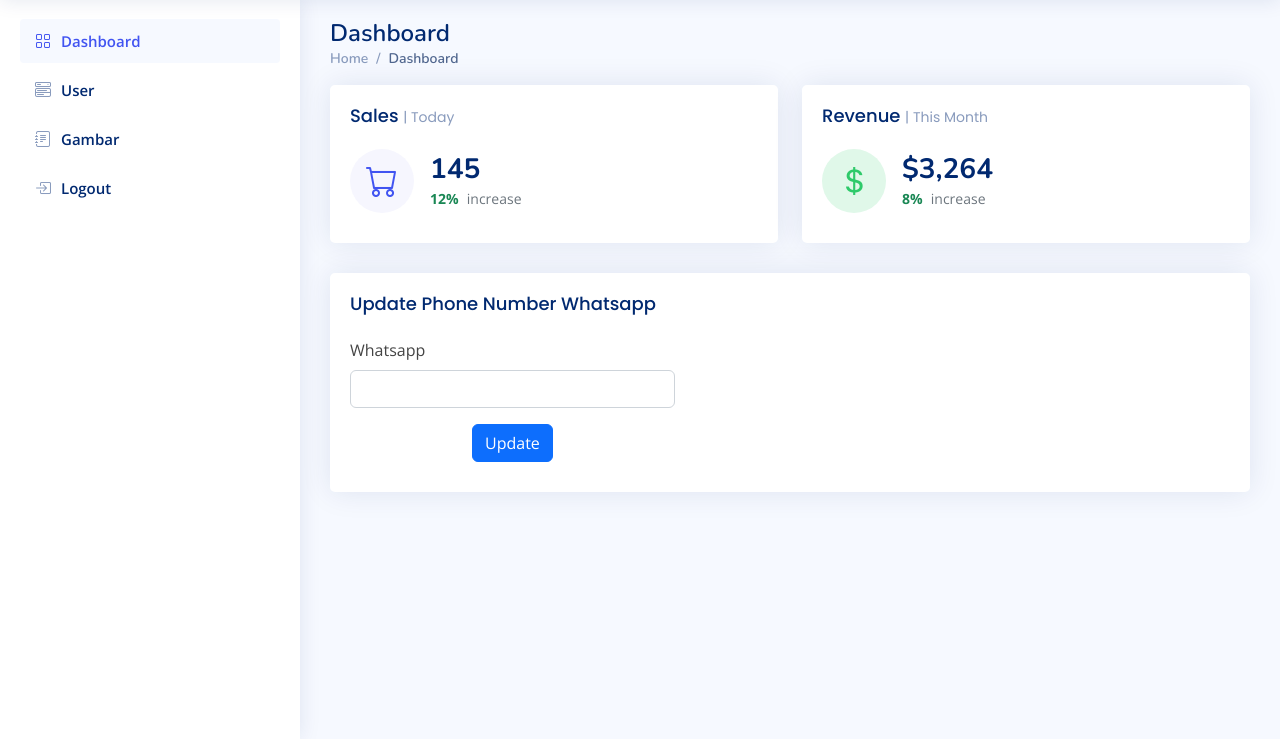
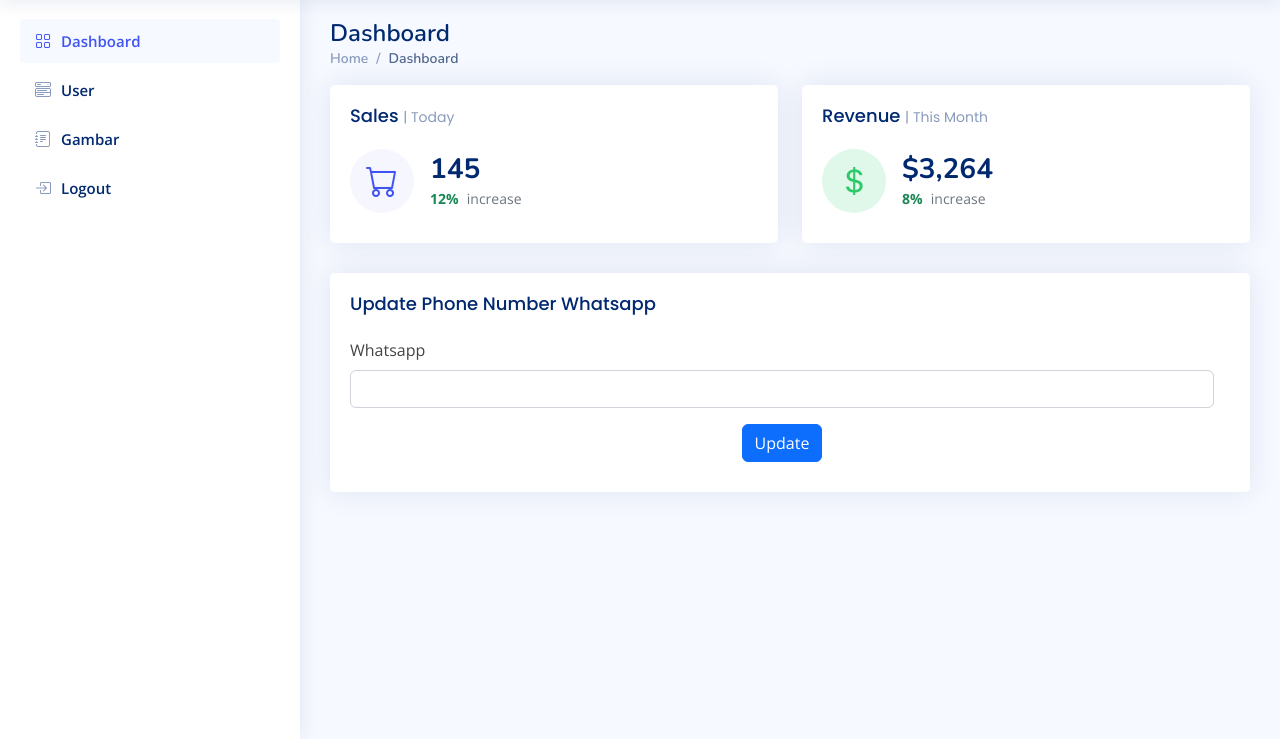
Before and after one commit to dwikiseptiawan/frontend_website, a CodeIgniter app: the page made by application/views/dashboard.php in a window 1280 px wide. Shown: the part 61-800 px from the top of the page. Run offline with CodeIgniter, Linux system fonts and the light colour scheme; data that the repository does not hold is empty; some libraries are stand-ins or nearby versions.

Commit message:
update ui dashboard

```diff
--- a/application/views/dashboard.php
+++ b/application/views/dashboard.php
@@ -372,7 +372,7 @@
                 <div class="card-body">
                   <h5 class="card-title">Update Phone Number Whatsapp</span></h5>
                   <div class="d-flex align-items-center">
-                    <form class="row g-3" action="tambah_user" method="post">
+                    <form class="row g-3 col-xl-12" action="tambah_user" method="post">
                       <div class="col-12">
                         <label for="number" class="form-label">Whatsapp</label>
                         <input type="number" class="form-control" name="number" id="number" value="<?= $phone ?>">
```
